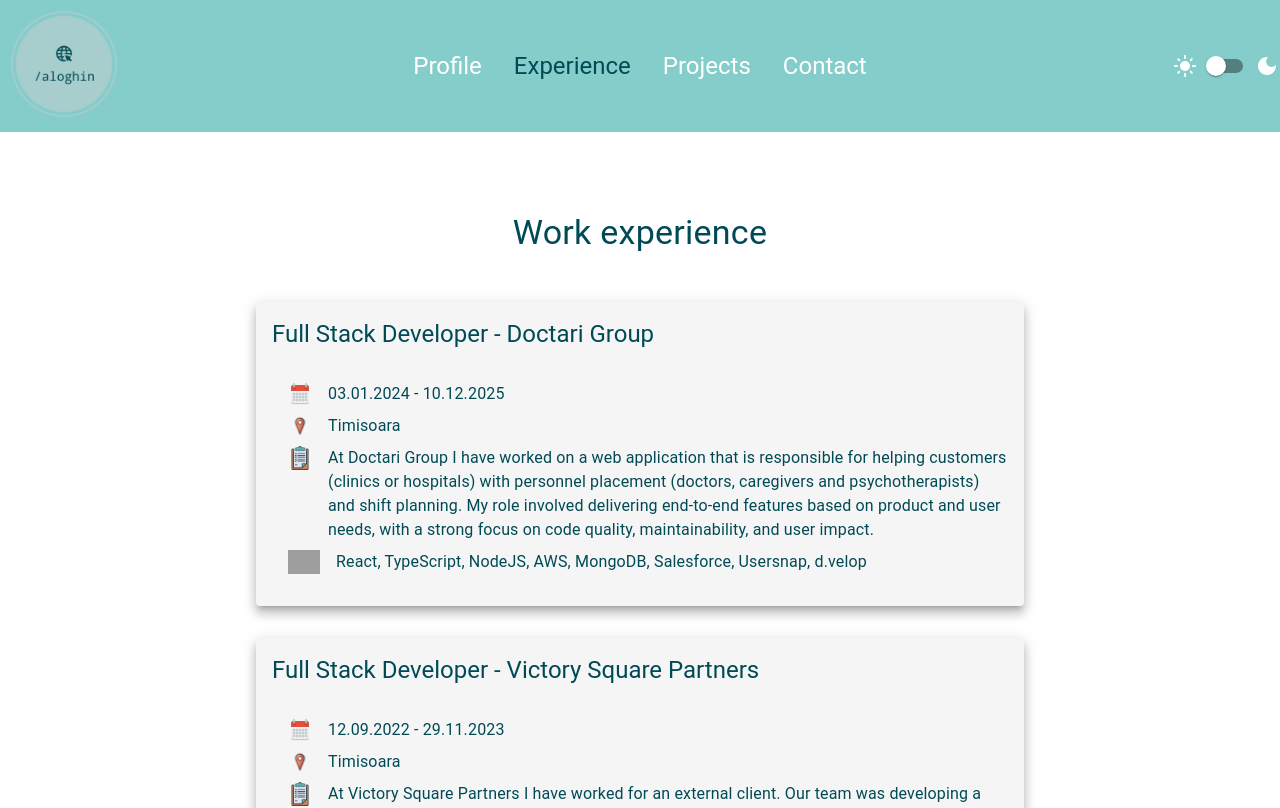
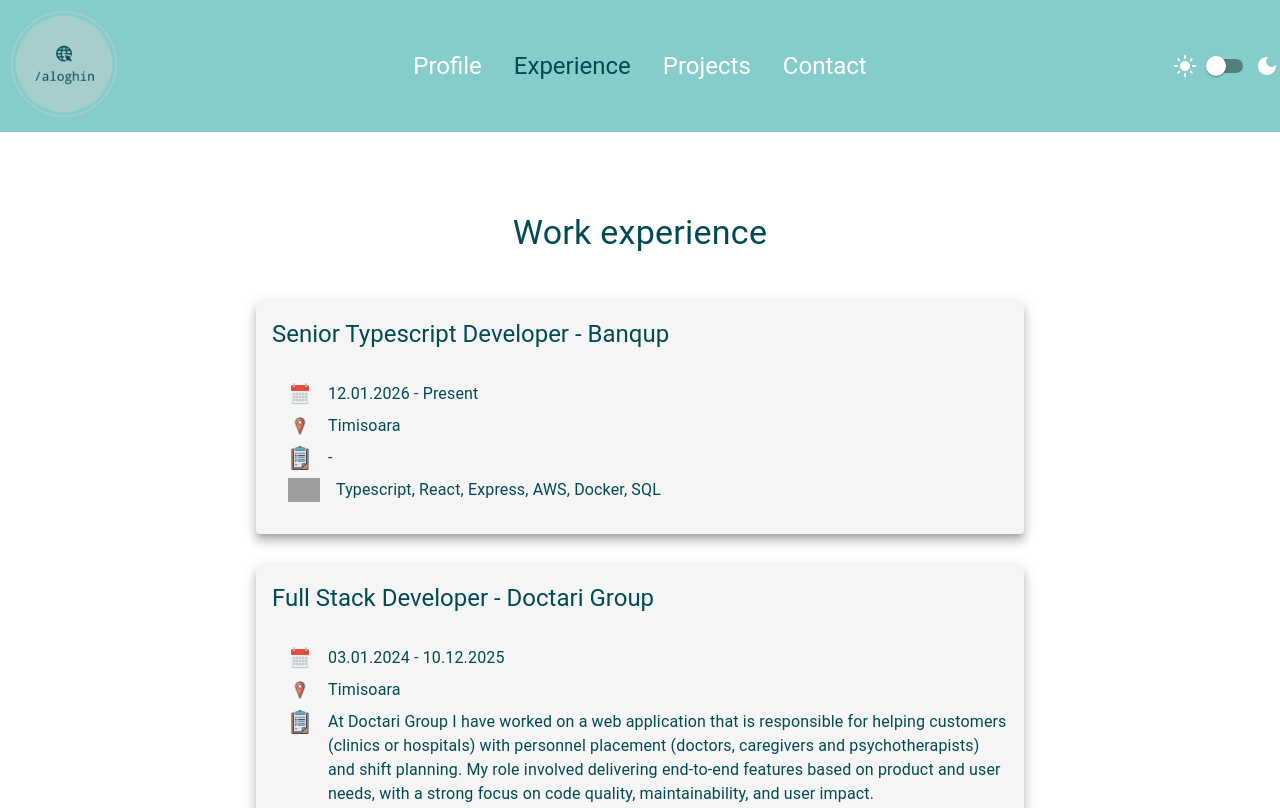
Before and after one commit to Aleku99/personal-website, a React (Create React App) app: page /experience in a window 1280 px wide. Shown: the top 808 px of the page. Built offline with nearby package versions, Linux system fonts and the light colour scheme; grey boxes are pictures that could not be loaded.

Commit message:
feat: add banqup to experience

```diff
--- a/src/data/workExperience.ts
+++ b/src/data/workExperience.ts
@@ -9,6 +9,15 @@ interface WorkExperience {
 }
 
 export const workExperience: WorkExperience[] = [
+  {
+    title: "Senior Typescript Developer",
+    company: "Banqup",
+    location: "Timisoara",
+    startDate: "12.01.2026",
+    endDate: "Present",
+    description: "-",
+    technologies: "Typescript, React, Express, AWS, Docker, SQL",
+  },
   {
     title: "Full Stack Developer",
     company: "Doctari Group",
--- a/src/pages/Experience/Experience.tsx
+++ b/src/pages/Experience/Experience.tsx
@@ -40,8 +40,9 @@ const Experience: React.FC = () => {
             endDate,
             description,
             technologies,
-          }) => (
+          }, index) => (
             <WorkExperienceCard
+              key={`experience_${index}`}
               title={title}
               company={company}
               location={location}
--- a/src/pages/Projects/Projects.tsx
+++ b/src/pages/Projects/Projects.tsx
@@ -39,8 +39,9 @@ const Projects: React.FC = () => {
             githubUrl,
             githubUrl2,
             websiteUrl,
-          }) => (
+          }, index) => (
             <ProjectCard
+              key={`project_${index}`}
               title={title}
               description={description}
               technologies={technologies}
```
